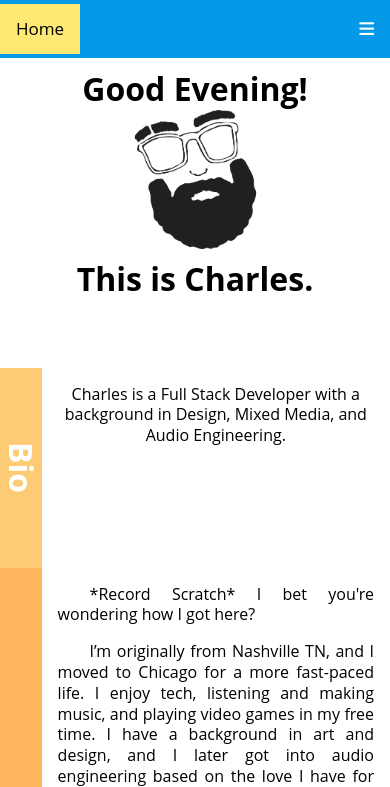
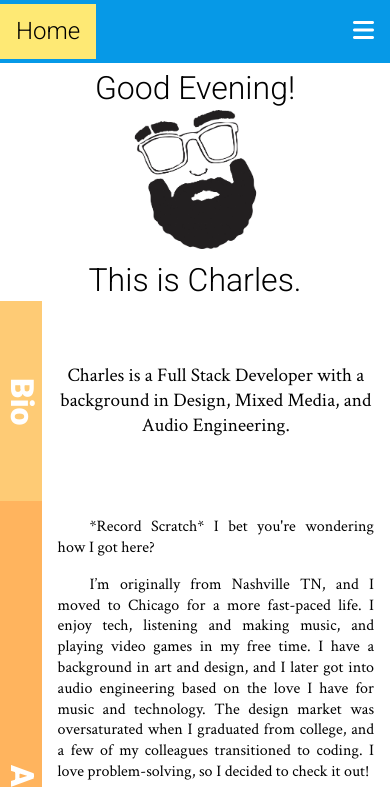
Before and after one commit to musiccitylove/portfolio-de-charles, a plain HTML site: page index.html in a window 390 px wide. Shown: the top 787 px of the page. Drawn offline with nearby package versions, Linux system fonts and the light colour scheme.

Commit message:
mobile design done

```diff
--- a/index.html
+++ b/index.html
@@ -7,13 +7,14 @@
     <link rel="stylesheet" type="text/css" href="styles.css">
     <!-- <link rel="stylesheet" href="https://cdnjs.cloudflare.com/ajax/libs/font-awesome/4.7.0/css/font-awesome.min.css"> -->
     <script src="https://kit.fontawesome.com/735704bbc2.js" crossorigin="anonymous"></script>
+    <link href="https://fonts.googleapis.com/css?family=Crimson+Text|Roboto:300,400,900&display=swap" rel="stylesheet">
 </head>
 <body>
     <nav role="navigation" class="topnav" id="myTopnav">
         <a href="#home" class="active">Home</a>
         <a href="#bio" class="bio button">Bio</a>
         <a href="#about" class="about button">About Me</a>
-        <a href="#projects" class="projects button">Projects</a>
+        <a href="#pro-section" class="projects button">Projects</a>
         <a href="#contact" class="contact button">Contact</a>
         <a href="javascript:void(0);" class="icon" onclick="myFunction()">
             <i class="fa fa-bars"></i>
@@ -26,12 +27,14 @@
 
         <section>
             <h2 id='bio'>Bio</h2>
-            <p id='bioParagraph'>Charles is a Full Stack Developer with a background in Design, Mixed Media, and Audio Engineering.</p>
-        </section>
+            <div class='center'>
+                <p id='bioParagraph'>Charles is a Full Stack Developer with a background in Design, Mixed Media, and Audio Engineering.</p>
+            </div>
+            </section>
         <section >
             <h2 id='about'>About Me</h2>
             <div id='about-container'>
-                <p>
+                <p id='record'>
                     *Record Scratch* I bet you're wondering how I got here?
                 </p>
                 <p>
@@ -53,7 +56,7 @@
             </div>
         </section>
 
-        <section >
+        <section id='pro-section'>
             <h2 id='projects'>Projects</h2>
             <div id='project-flex'>
 
--- a/styles.css
+++ b/styles.css
@@ -4,16 +4,29 @@
 }
 
 body {
-  font-family: "Open Sans",
-  sans-serif;
   font-size: 16px;
   color: rgb(0, 0, 0);
   line-height: 1.3;
+}
+h1{
+  font-family: 'Roboto', sans-serif;
+  font-weight: 300;
+  margin-bottom: 0px;
+
+}
+h3{
+  margin: 0px;
 }
 p{
   text-align: center;
   padding-left: 1em;
   padding-right: 1em;
+  font-family: 'Crimson Text', serif;
+}
+
+.appParagraph{
+  margin: 0px;
+  margin-bottom: 10px;
 }
 #about-container p{
   text-align: justify;
@@ -33,12 +46,16 @@ nav {
   left: 0;
   right: 0;
   z-index: 10;
+  font-family: 'Roboto', sans-serif;
+  font-weight: 300;
+
 }
 
 
 
 header {
   padding: 12% 0;
+  padding-bottom: 0px;
   text-align: center ;
 }
 
@@ -65,21 +82,20 @@ section {
 
 h2{
   writing-mode: vertical-lr;
-  /* background-color:rgba(52, 132, 236, 0.900) ; */
   padding:0px;
   color: white;
   font-size: 2em;
   margin: 0px;
-  /* width: 20%;
-  height: 100%;
-  display: inline-block;
-  position: relative;
-  left: 0;
-  top: 0; */
+  font-family: 'Roboto', sans-serif;
+  font-weight: 700;
 }
-.bioParagraph{
+#bioParagraph{
   padding: 10px;
-  text-align: center;
+  font-size: 1.2em;
+
+ }
+ .center{
+   margin: auto;
  }
 
 /**************************** Navigation Bar **********************/
@@ -96,9 +112,9 @@ h2{
   display: block;
   color: #000000;
   text-align: center;
-  padding: 14px 16px;
+  padding: 12px 16px;
   text-decoration: none;
-  font-size: 17px;
+  font-size: 24px;
 }
 
 /* Change the color of links on hover */
```
